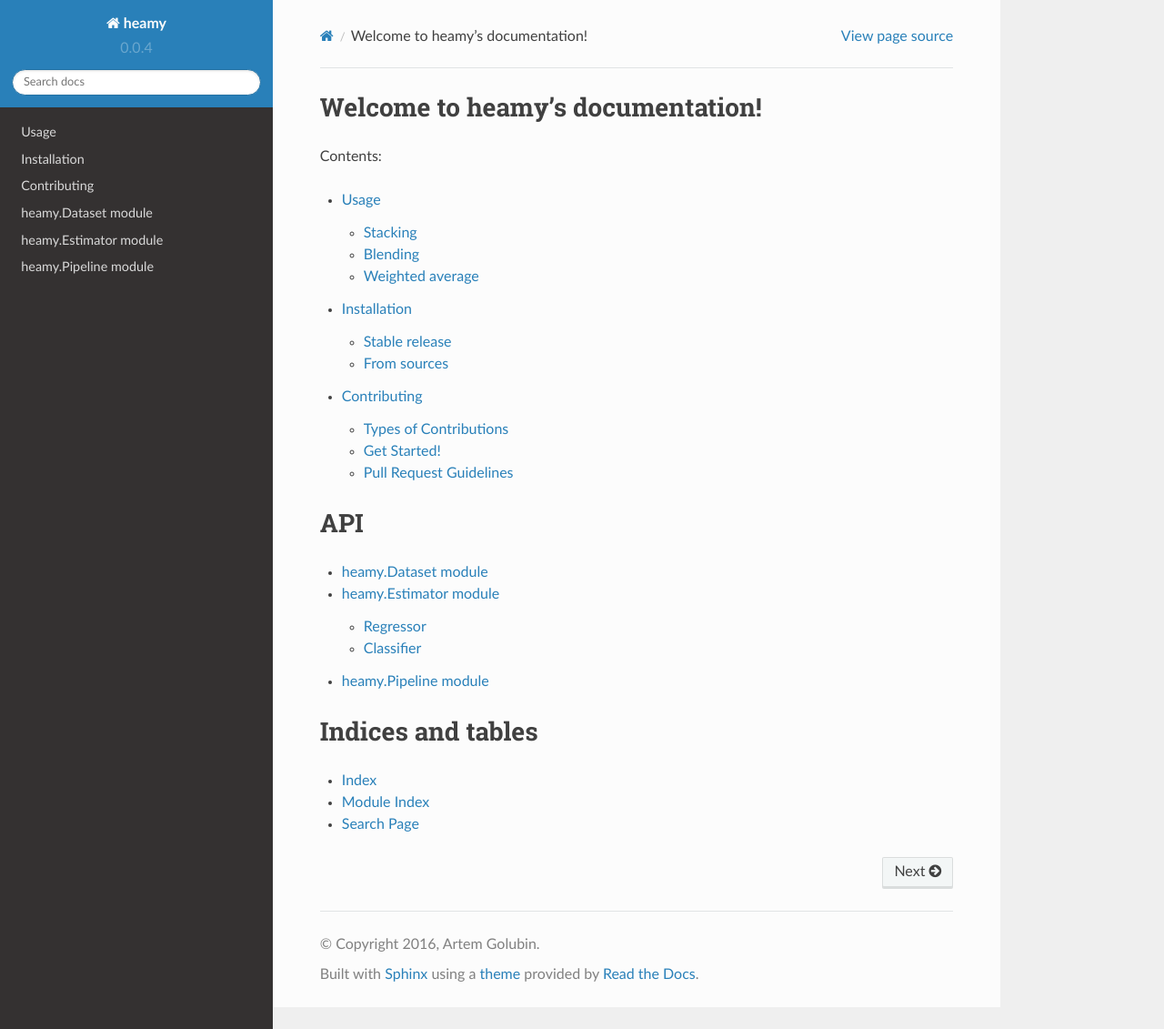
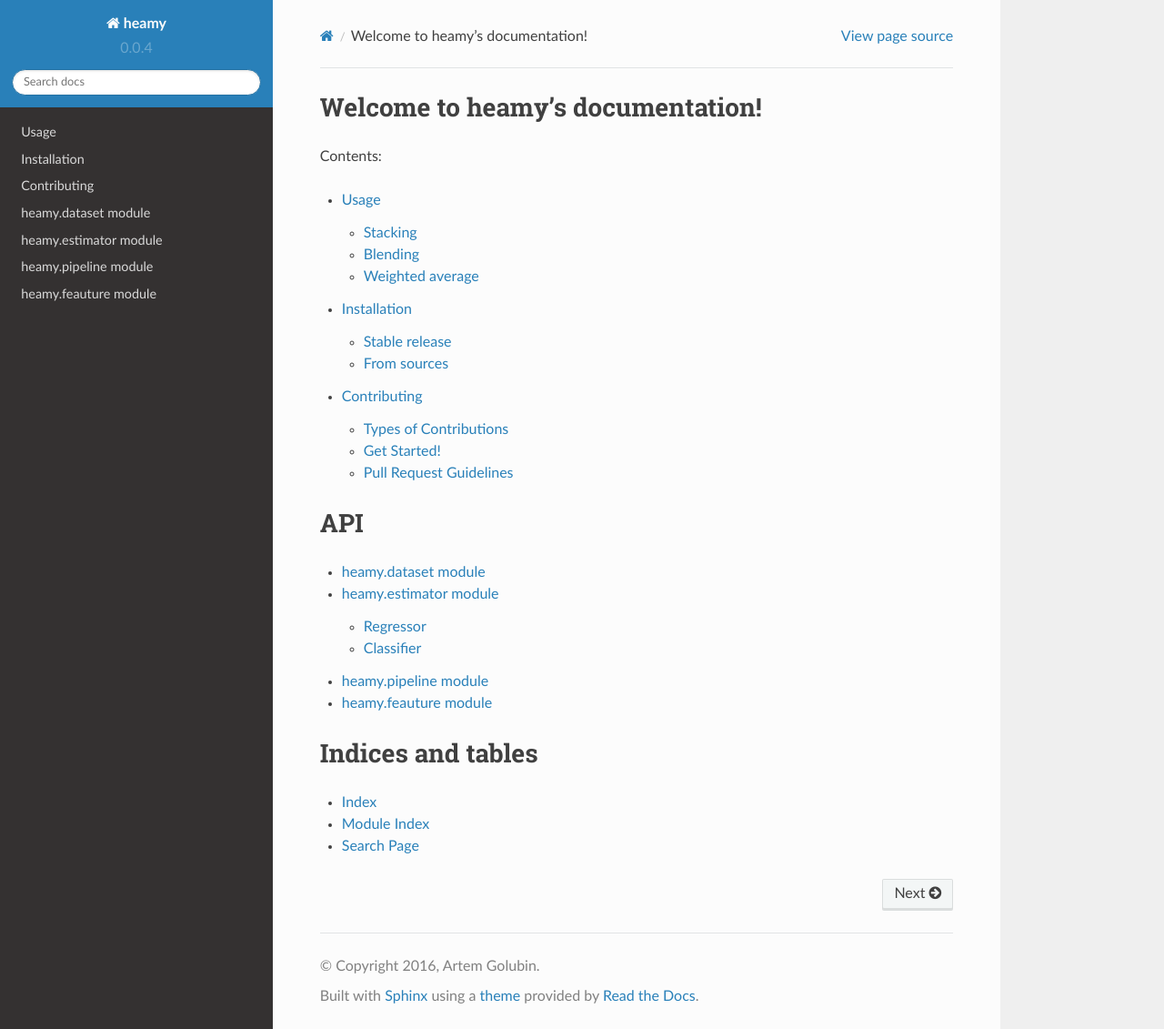
Before and after one commit to rushter/heamy, a Sphinx documentation site: the page built from docs/index.rst, in a window 1280 px wide and 1131 px high. Shown: the whole window at 91% size. Built offline with Sphinx 7.4.7 and the Read the Docs theme 2.0.0, drawn with Linux system fonts in a browser that asks for light colours.

Commit message:
Update docs

```diff
--- a/docs/dataset.rst
+++ b/docs/dataset.rst
@@ -1,4 +1,4 @@
-heamy.Dataset module
+heamy.dataset module
 ======================================
 
 .. automodule:: heamy.dataset
--- a/docs/estimator.rst
+++ b/docs/estimator.rst
@@ -1,4 +1,4 @@
-heamy.Estimator module
+heamy.estimator module
 ======================================
 
 .. automodule:: heamy.estimator
--- /dev/null
+++ b/docs/feature.rst
@@ -0,0 +1,7 @@
+heamy.feauture module
+======================================
+
+.. automodule:: heamy.feature
+    :members:
+    :undoc-members:
+    :show-inheritance:
--- a/docs/index.rst
+++ b/docs/index.rst
@@ -19,6 +19,7 @@
    dataset
    estimator
    pipeline
+   feature
 
 Indices and tables
 ==================
--- a/docs/pipeline.rst
+++ b/docs/pipeline.rst
@@ -1,4 +1,4 @@
-heamy.Pipeline module
+heamy.pipeline module
 ======================================
 
 .. automodule:: heamy.pipeline
```
Also changed, not shown: docs/heamy.rst (+9 -2 lines), docs/heamy.utils.rst (added, +30 -0 lines).
